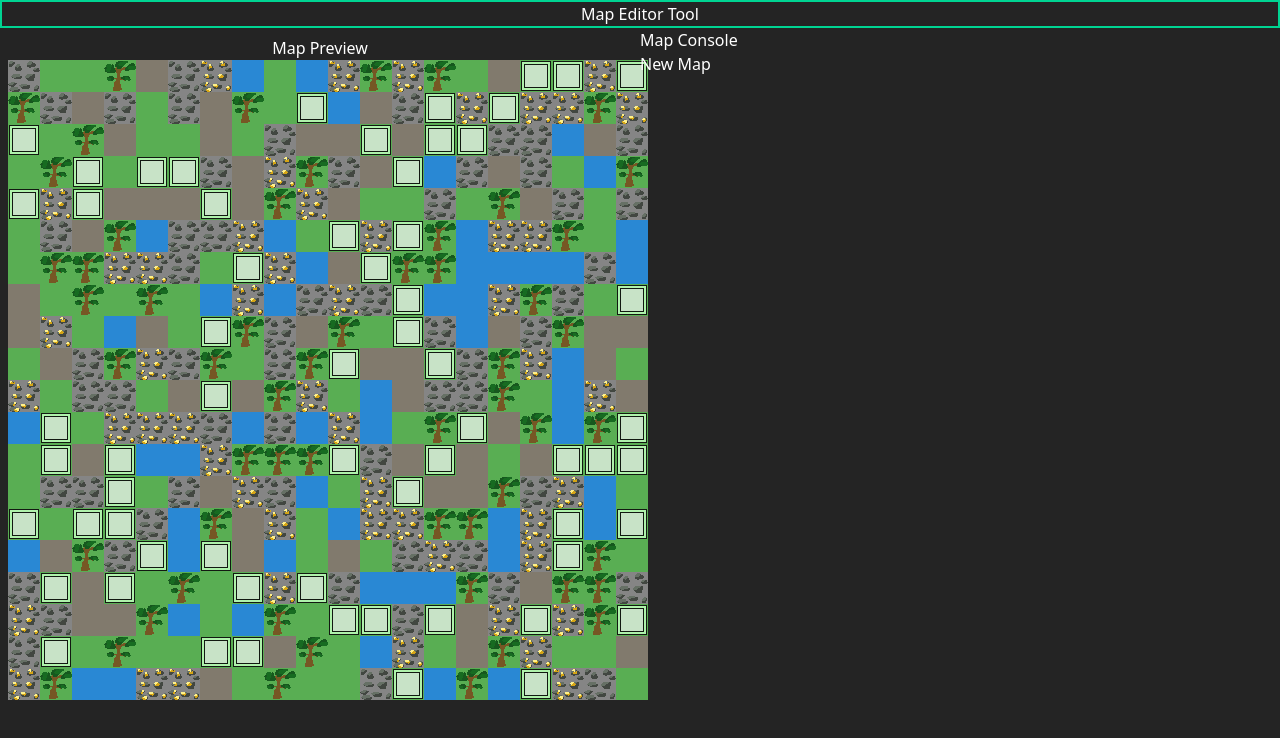
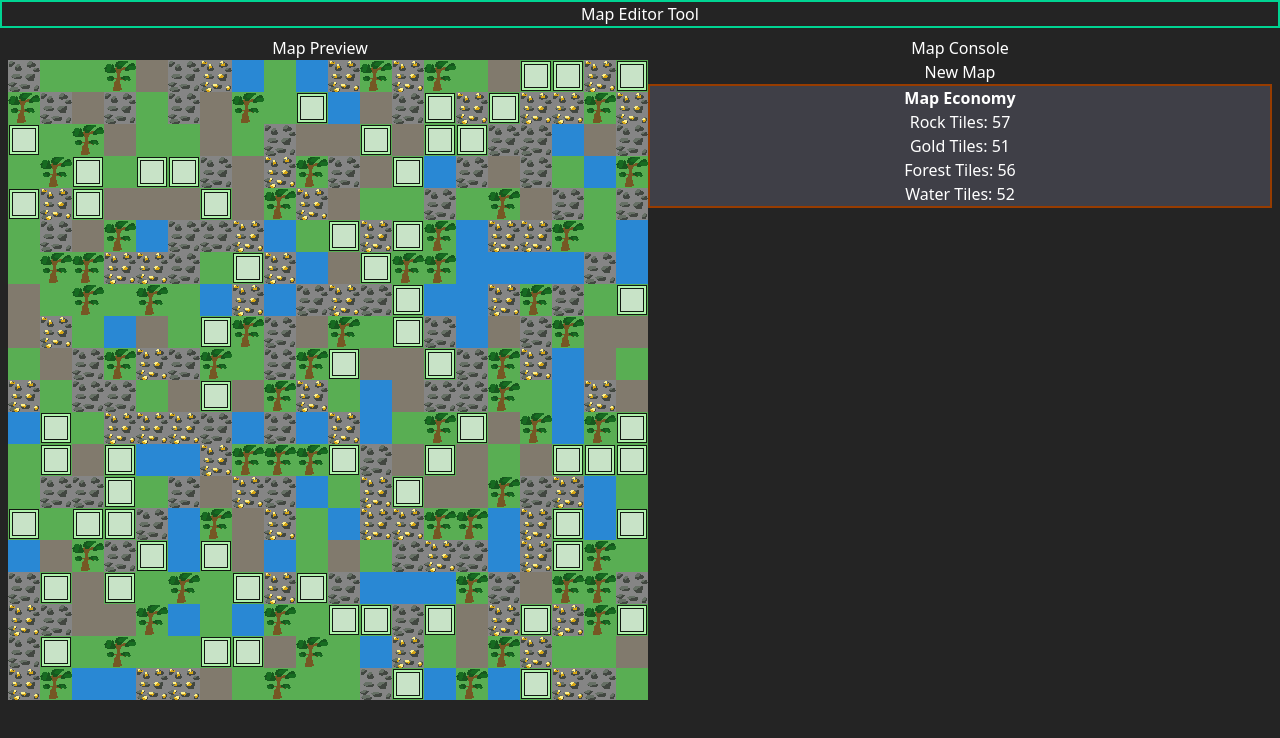
Before and after one commit to TibbersEvolved/TDMapEditor, a React (Vite) app: page / in a window 1280 px wide. Shown: the top 738 px of the page. Built offline with nearby package versions, Linux system fonts and the light colour scheme.

Commit message:
Feature: Economy Preview Component, displays amount of each crucial tile

```diff
--- a/src/components/container.tsx
+++ b/src/components/container.tsx
@@ -1,6 +1,7 @@
 import { useState } from "react";
 import { GenerateBlankMap } from "./utility";
 import DisplayMap from "./displayMap";
+import ListTileTypes from "./listTileTypes";
 
 export default function Container() {
   const [gameMap, setGameMap] = useState(GenerateBlankMap());
@@ -15,9 +16,10 @@ export default function Container() {
           <div className="text-center">Map Preview</div>
           <DisplayMap tiles={gameMap.Field.tiles} />
         </section>
-        <div>
+        <div className="flex flex-col text-center p-2">
           <div>Map Console</div>
           <div>{gameMap.Name}</div>
+          <ListTileTypes tiles={gameMap.Field.tiles} />
         </div>
       </section>
     </>
--- /dev/null
+++ b/src/components/listTileTypes.tsx
@@ -0,0 +1,33 @@
+import type { Field } from "./types";
+
+export default function ListTileTypes(prop: Field) {
+  let [countRock, countGold, countWood, countWater] = [0, 0, 0, 0];
+  prop.tiles.map((s) => {
+    s.map((f) => {
+      if (f.tileId == 2) {
+        countRock++;
+      }
+      if (f.tileId == 3) {
+        countWood++;
+      }
+      if (f.tileId == 4) {
+        countGold++;
+      }
+      if (f.tileId == 5) {
+        countWater++;
+      }
+    });
+  });
+
+  return (
+    <>
+      <section className="flex flex-col border-2 border-amber-800 bg-zinc-700">
+        <header className="font-bold">Map Economy</header>
+        <div>Rock Tiles: {countRock}</div>
+        <div>Gold Tiles: {countGold}</div>
+        <div>Forest Tiles: {countWood}</div>
+        <div>Water Tiles: {countWater}</div>
+      </section>
+    </>
+  );
+}
```
